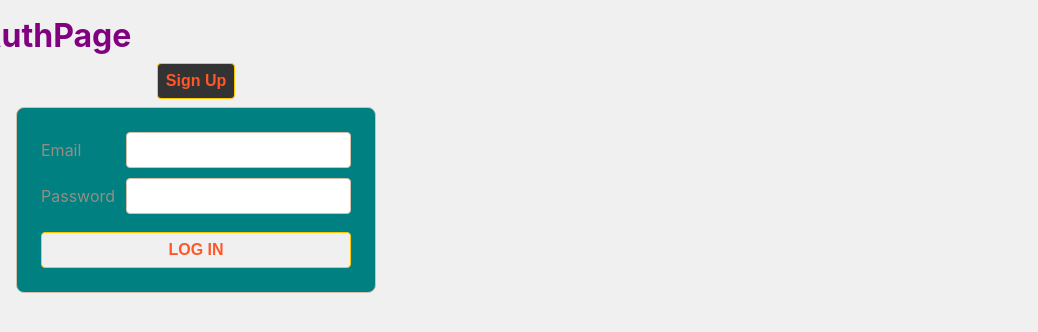
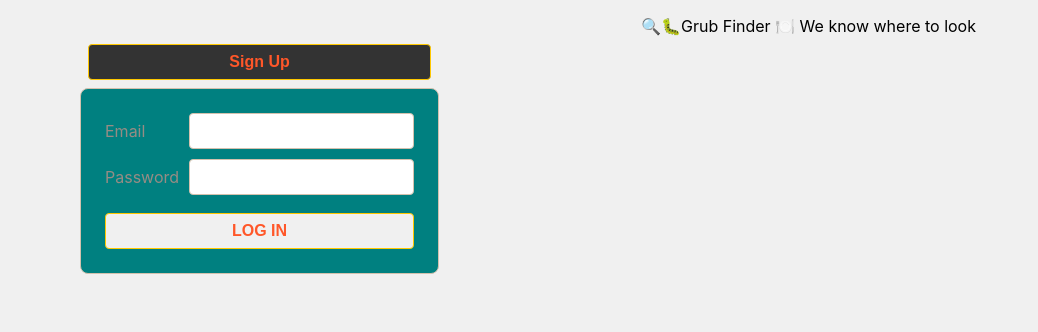
Before and after one commit to jademoslares/grub-finder, a React (Create React App) app: page /VendorAdminPage in a window 1280 px wide. Shown: the top 332 px of the page, without its empty margins (0-1038 px from the left). Built offline with nearby package versions, Linux system fonts and the light colour scheme; a web font is replaced by a local one.

Commit message:
nav tweaks

```diff
--- a/src/components/NavBar/NavBar.jsx
+++ b/src/components/NavBar/NavBar.jsx
@@ -16,12 +16,6 @@ export default function NavBar({ user, setUser }) {
       </div>
       <p>Welcome, {user.username}</p>
 
-        <Link to="/orders" id="orderhistory">
-          Order History
-        </Link>
-        <Link to="/orders/new" id="neworder">
-          New Order
-        </Link>
         <Link to="/restaurants" id="restaurants">Restaurants</Link>
         <Link to="/settings" id="settings">Settings</Link>
           <Link className="logout" to="" onClick={handleLogOut}>
--- a/src/index.css
+++ b/src/index.css
@@ -31,11 +31,6 @@ code {
   font-family: source-code-pro, Menlo, Monaco, Consolas, 'Courier New',
     monospace;
 }
-
-#root {
-  height: 100vh;
-}
-
 .align-ctr {
   text-align: center;
 }
@@ -46,12 +41,6 @@ code {
 
 .smaller {
   font-size: smaller;
-}
-
-.flex-ctr-ctr {
-  display: flex;
-  justify-content: center;
-  align-items: center;
 }
 
 .flex-col {
--- a/src/pages/App/App.css
+++ b/src/pages/App/App.css
@@ -52,3 +52,22 @@
   grid-template-columns: 1fr 1fr;
   grid-template-rows: 1fr 1fr;
 }
+
+.lander {
+  display: grid;
+grid-template-columns: 1fr 2fr;
+}
+
+.lander-form {
+  display: grid;
+  grid-column: 1;
+  justify-self: center;
+  width: 20vw;
+  margin-left: 5vw;;
+}
+
+.grub {
+  display: grid;
+  grid-column: 2;
+  justify-content: right;
+}
--- a/src/pages/AuthPage/AuthPage.jsx
+++ b/src/pages/AuthPage/AuthPage.jsx
@@ -1,18 +1,25 @@
 import { useState } from 'react';
 import SignUpForm from '../../components/SignUpForm/SignUpForm';
 import LoginForm from '../../components/LoginForm/LoginForm';
+import '../App/App.css';
 
 export default function AuthPage({ setUser }) {
   const [showSignUp, setShowSignUp] = useState(false);
   return (
-    <main>
-      <h1>AuthPage</h1>
+    <main className='lander'>
+      <div className='grub'>
+     🔍🐛Grub Finder
+      🍽️ We know where to look
+      </div>
+
+      <div className='lander-form'>
       <button onClick={() => setShowSignUp(!showSignUp)}>{showSignUp ? 'Log In' : 'Sign Up'}</button>
       { showSignUp ?
           <SignUpForm setUser={setUser} />
           :
           <LoginForm setUser={setUser} />
       }
+      </div>
     </main>
   );
 }
```
